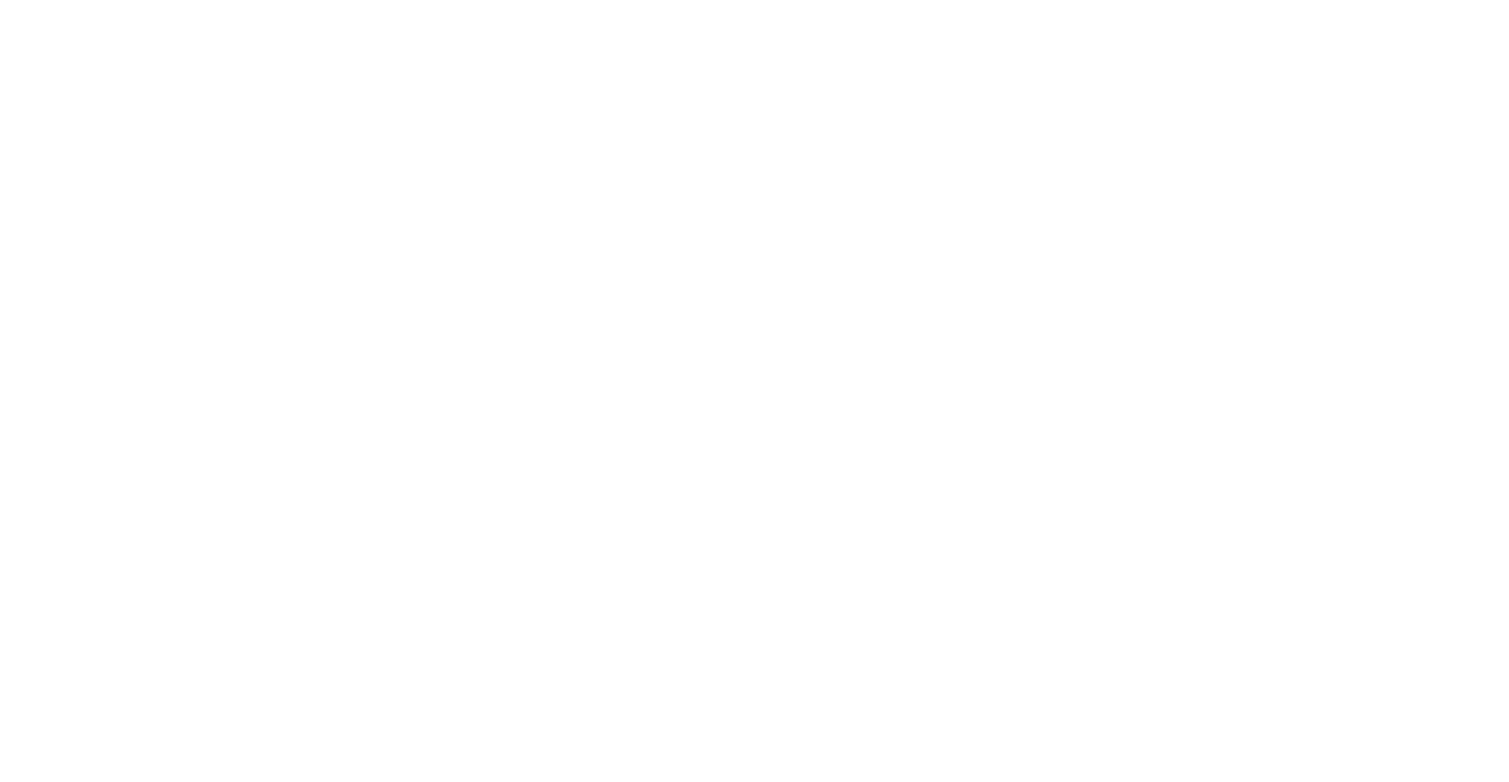
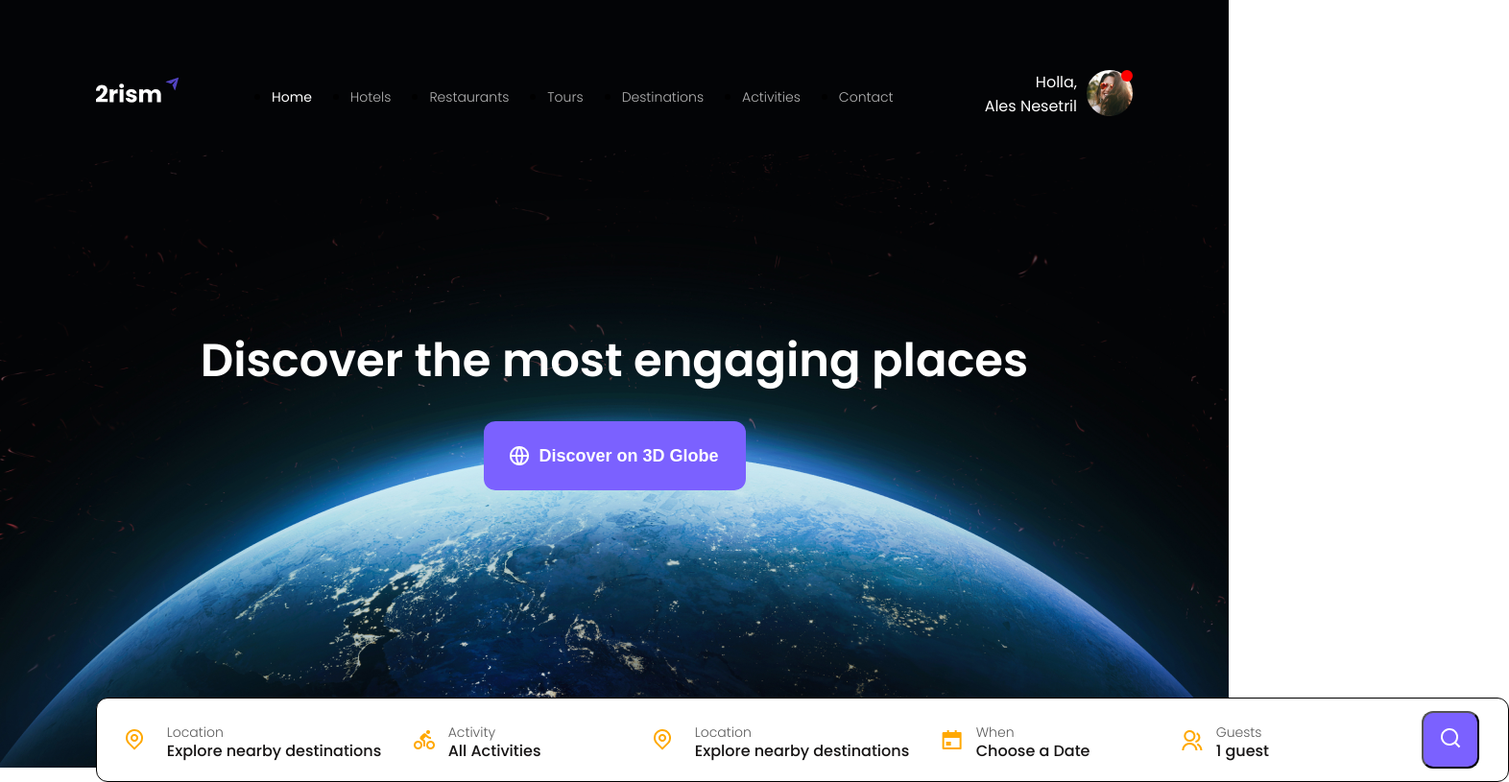
Before and after one commit to KemaleEziz/Travel-design, a plain HTML site: page index.html in a window 1280 px wide. Shown: the whole page at 96% size, 1572 px wide, since content can reach past the window. Drawn offline with Linux system fonts and the light colour scheme.

Commit message:
first commit

```diff
--- /dev/null
+++ b/assets/css/style.scss
@@ -0,0 +1,207 @@
+* {
+  box-sizing: border-box;
+  margin: 0;
+  padding: 0;
+  text-decoration: none;
+}
+
+body {
+  font-family: "Poppins", sans-serif;
+  // overflow: hidden;
+}
+
+// hazir classlar
+
+.menu-link {
+  font-family: "Poppins";
+  font-style: normal;
+  font-weight: 300;
+  font-size: 14px;
+  line-height: 21px;
+  text-transform: capitalize;
+  color: #ffffff;
+  opacity: 0.7;
+}
+
+.menu-act {
+  font-family: "Poppins";
+  font-style: normal;
+  font-weight: 400;
+  font-size: 14px;
+  line-height: 21px;
+  text-transform: capitalize;
+  color: #ffffff;
+}
+
+.search-label {
+  font-family: "Poppins";
+  font-style: normal;
+  font-weight: 300;
+  font-size: 14px;
+  line-height: 16px;
+  color: #5b5b5b;
+}
+
+.search-placeholder {
+  font-family: "Poppins";
+  font-style: normal;
+  font-weight: 500;
+  font-size: 16px;
+  line-height: 24px;
+  color: #161414;
+}
+
+section#hero {
+  height: 800px;
+  width: 100%;
+  background-size: cover;
+  background-position: bottom;
+  background-image: url("../image/globe-bg.png");
+  background-repeat: no-repeat;
+  padding: 73px 200px;
+  overflow: hidden;
+  display: flex;
+  flex-direction: column;
+  justify-content: space-between;
+
+  @media (max-width: 1400px) {
+    padding: 73px 100px;
+  }
+
+  .hero-top {
+    display: flex;
+    justify-content: space-between;
+    align-items: center;
+
+    .menu {
+      display: flex;
+      justify-content: space-between;
+      gap: 40px;
+    }
+
+    .menu-user {
+      display: flex;
+      gap: 10px;
+
+      .menu-user-img {
+        position: relative;
+        cursor: pointer;
+
+        img {
+          border-radius: 50%;
+        }
+        &::after {
+          content: "";
+          width: 12px;
+          height: 12px;
+          border-radius: 50%;
+          background-color: red;
+          position: absolute;
+          right: 0;
+          top: 0;
+        }
+      }
+
+      .menu-user-text {
+        display: flex;
+        color: white;
+        flex-direction: column;
+        text-align: right;
+      }
+    }
+  }
+
+  .hero-middle {
+    display: flex;
+    flex-direction: column;
+    align-items: center;
+    gap: 32px;
+    color: white;
+
+    h1 {
+      font-weight: 600;
+      font-size: 48px;
+      line-height: 62px;
+    }
+
+    button {
+      width: 273px;
+      height: 72px;
+      background: #7b61ff;
+      border-radius: 12px;
+      display: flex;
+      align-items: center;
+      justify-content: center;
+      gap: 10px;
+      border: 0;
+      cursor: pointer;
+
+      span {
+        font-weight: 600;
+        font-size: 18px;
+        line-height: 24px;
+        color: white;
+      }
+    }
+  }
+
+  .hero-bottom {
+    .input-field {
+      display: flex;
+      align-items: center;
+      padding: 30px;
+      position: absolute;
+      // width: 1140px;
+      height: 88px;
+      background: #ffffff;
+      border-radius: 12px;
+      border: 1px solid;
+
+      .nested-field {
+        display: grid;
+        grid-template-columns: 1fr 6fr;
+        grid-template-rows: 1fr 1fr;
+        width: 250px;
+        height: 72px;
+        // gap: 16px;
+
+        &:nth-child(1),
+        &:nth-child(3) {
+          width: 300px;
+        }
+
+        img {
+          grid-column: span 1;
+          grid-row: span 2;
+          align-self: center;
+        }
+
+        span {
+          // grid-column: span 1;
+          grid-row: span 1;
+          font-weight: 300;
+          font-size: 14px;
+          line-height: 16px;
+          color: #5b5b5b;
+          align-self: flex-end;
+        }
+
+        h4 {
+          // grid-column: span 1;
+          grid-row: span 1;
+          font-weight: 500;
+          font-size: 16px;
+          line-height: 24px;
+          color: #161414;
+        }
+      }
+
+      button {
+        width: 60px;
+        height: 60px;
+        background-color: #7b61ff;
+        border-radius: 12px;
+      }
+    }
+  }
+}
--- a/index.html
+++ b/index.html
@@ -1,18 +1,91 @@
 <!DOCTYPE html>
 <html lang="en">
-<head>
-    <meta charset="UTF-8">
-    <meta http-equiv="X-UA-Compatible" content="IE=edge">
-    <meta name="viewport" content="width=device-width, initial-scale=1.0">
-    <link rel="stylesheet" href="./assets/css/style.css">
+  <head>
+    <meta charset="UTF-8" />
+    <meta http-equiv="X-UA-Compatible" content="IE=edge" />
+    <meta name="viewport" content="width=device-width, initial-scale=1.0" />
+    <!-- google fonts  -->
+    <link rel="preconnect" href="https://fonts.googleapis.com" />
+    <link rel="preconnect" href="https://fonts.gstatic.com" crossorigin />
+    <link
+      href="https://fonts.googleapis.com/css2?family=Poppins:wght@300;400;500;600&display=swap"
+      rel="stylesheet"
+    />
+    <link rel="stylesheet" href="./assets/css/style.css" />
     <title>Travel Design</title>
-</head>
-<body>
-    <div class="cavad"></div>
+  </head>
+  <body>
+    <section class="cavad" id="hero">
+      <div class="hero-top">
+        <a href="./index.html">
+          <img src="./assets/image/logo.png" alt="logo" />
+        </a>
+        <nav>
+          <ul class="menu">
+            <li><a href="#" class="menu-act">home</a></li>
+            <li><a href="#" class="menu-link">hotels</a></li>
+            <li><a href="#" class="menu-link">restaurants</a></li>
+            <li><a href="#" class="menu-link">tours</a></li>
+            <li><a href="#" class="menu-link">destinations</a></li>
+            <li><a href="#" class="menu-link">activities</a></li>
+            <li><a href="#" class="menu-link">contact</a></li>
+          </ul>
+        </nav>
+        <div class="menu-user">
+          <div class="menu-user-text">
+            <p class="menu-user-greeting">Holla,</p>
+            <p class="menu-user-name">Ales Nesetril</p>
+          </div>
+          <div class="menu-user-img">
+            <img src="./assets/image/profile.png" alt="woman" />
+          </div>
+        </div>
+      </div>
+      <div class="hero-middle">
+        <h1>Discover the most engaging places</h1>
+        <button type="button">
+          <img src="./assets/image/globe-icon.png" alt="globe-icon" />
+          <span>Discover on 3D Globe</span>
+        </button>
+      </div>
+      <div class="hero-bottom">
+        <div class="input-field">
+          <div class="nested-field">
+            <img src="./assets/image/location.png" alt="location icon" />
+            <span>Location</span>
+            <h4>Explore nearby destinations</h4>
+          </div>
+          <div class="nested-field">
+            <img src="./assets/image/vel.png" alt="bicycle icon" />
+            <span>Activity</span>
+            <h4>All Activities</h4>
+          </div>
+          <div class="nested-field">
+            <img src="./assets/image/location.png" alt="location icon" />
+            <span>Location</span>
+            <h4>Explore nearby destinations</h4>
+          </div>
+          <div class="nested-field">
+            <img src="./assets/image/business.png" alt="calendar icon" />
+            <span>When</span>
+            <h4>Choose a Date</h4>
+          </div>
+          <div class="nested-field">
+            <img src="./assets/image/user.png" alt="user icon" />
+            <span>Guests</span>
+            <h4>1 guest</h4>
+          </div>
+          <button>
+            <img src="./assets/image/search-bg.png" alt="search icon" />
+          </button>
+        </div>
+      </div>
+    </section>
+
     <div class="kemalex">
-        <h1></h1>
+      <h1></h1>
     </div>
     <div class="rufet"></div>
     <div class="zarangul"></div>
-</body>
+  </body>
 </html>
```
Also changed, not shown: assets/css/style.css, assets/image/business.png (added), assets/image/globe-bg.png (added), assets/image/globe-icon.png (added), assets/image/location.png (added), assets/image/logo.png (added), assets/image/profile.png (added), assets/image/search-bg.png (added), assets/image/user.png (added), assets/image/vel.png (added), 1 other file.
